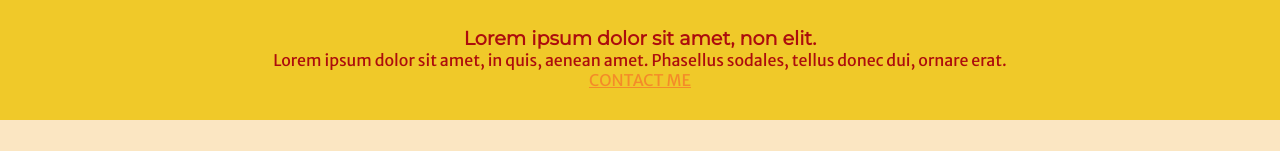
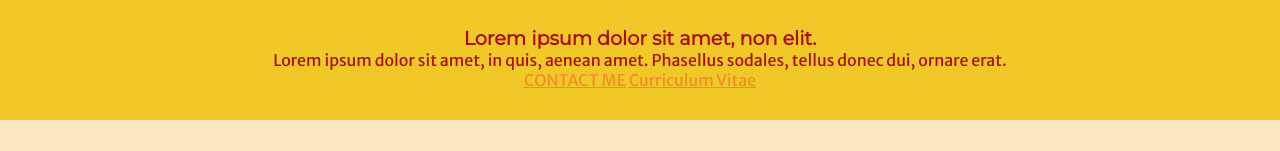
Before and after one commit to flyingbelgian/cv, a plain HTML site: page index.html in a window 1280 px wide. Shown: the part 1877-2028 px from the top of the page. Drawn offline with Linux system fonts and the light colour scheme.

Commit message:
Update index.html
Test of link to cv.html

```diff
--- a/index.html
+++ b/index.html
@@ -43,6 +43,7 @@
         <h3>Lorem ipsum dolor sit amet, non elit.</h3>
         <p>Lorem ipsum dolor sit amet, in quis, aenean amet. Phasellus sodales, tellus donec dui, ornare erat.</p>
         <a class="btn" href="mailto:paul@haubourdin.net">CONTACT ME</a>
+        <a class="btn" href="cv.html">Curriculum Vitae</a>
       </div>
     </div>
 
```
